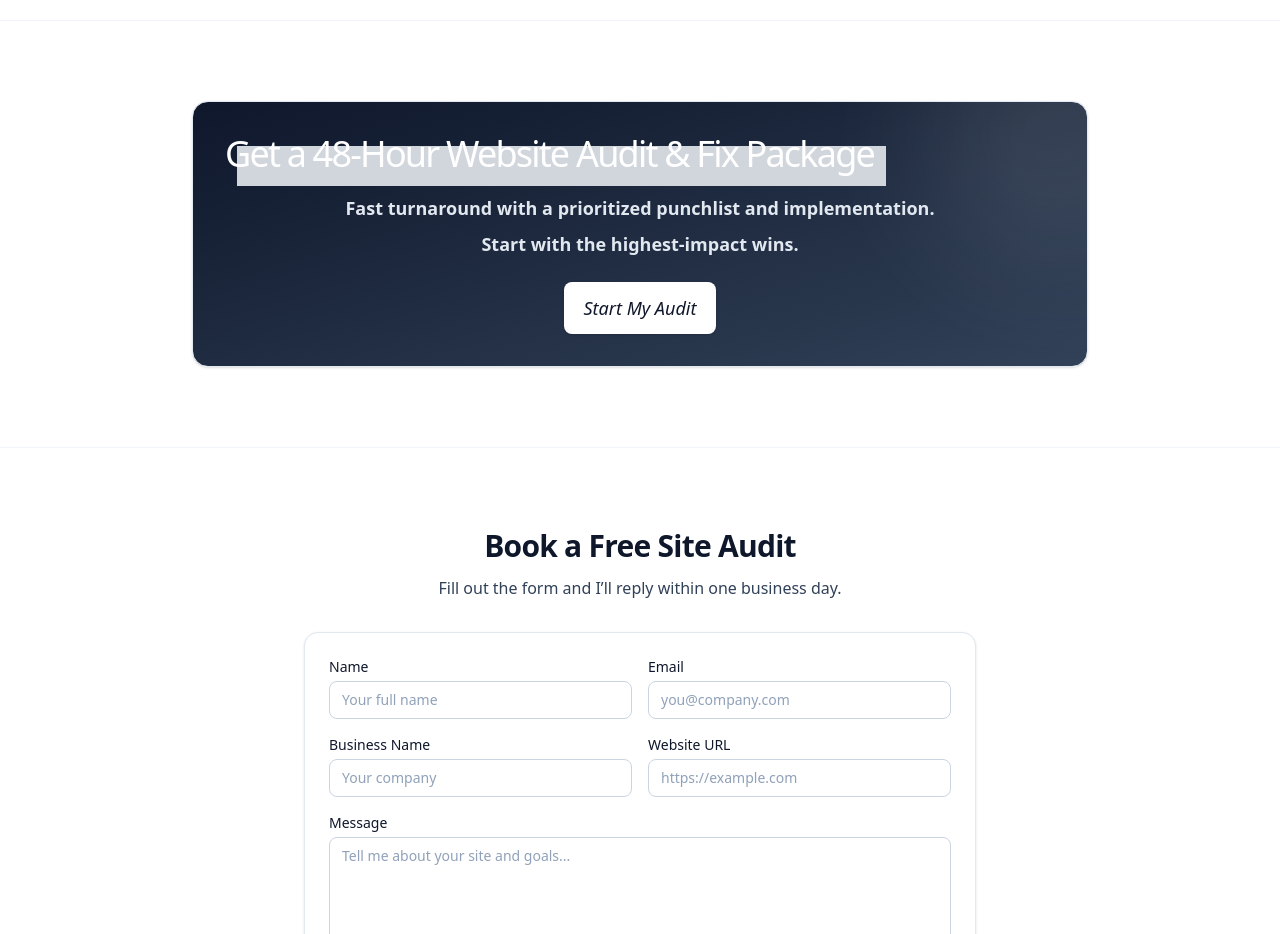
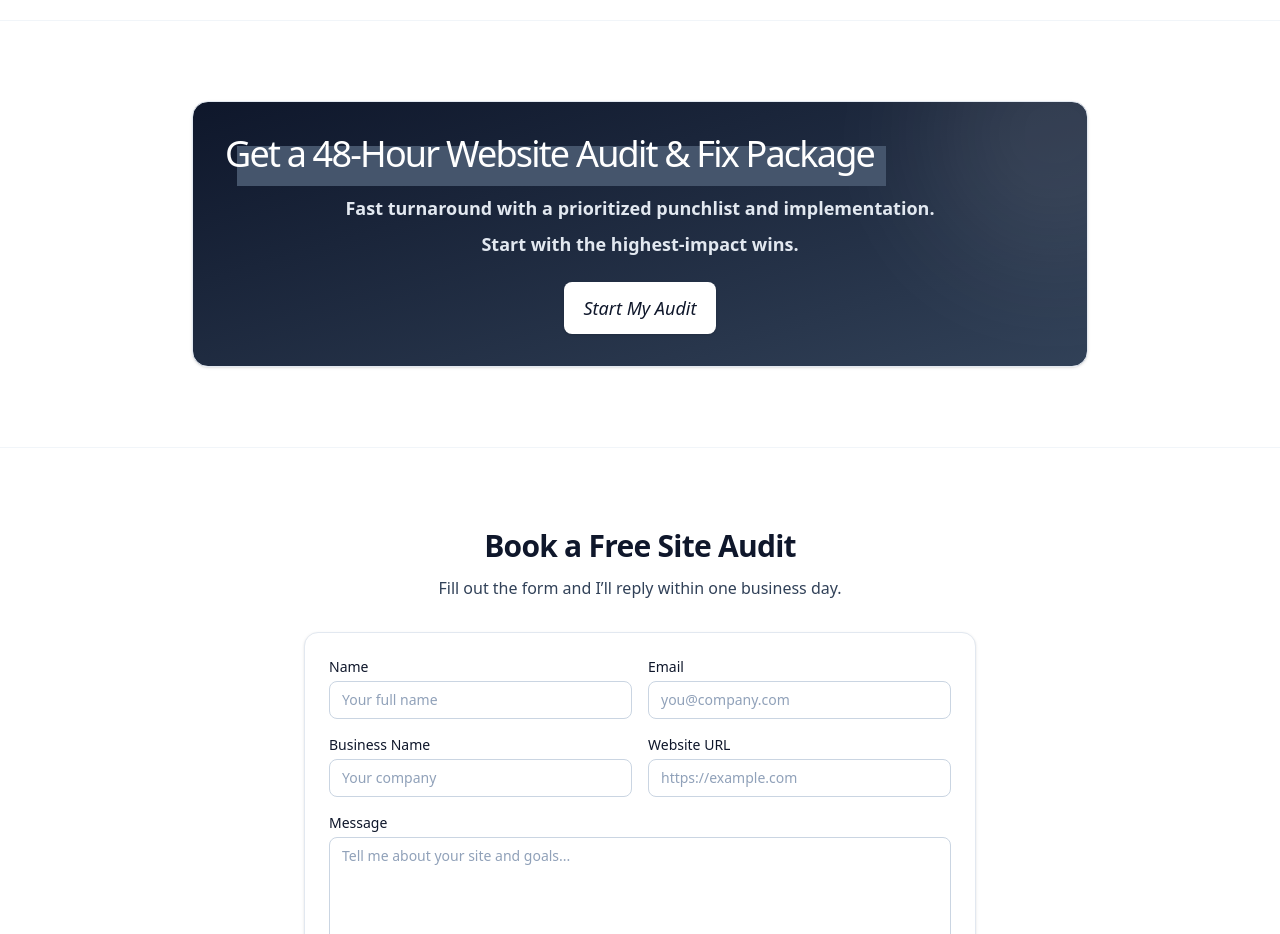
Before and after one commit to m4cbeth/warpofolio, a Next.js app: page / in a window 1280 px wide. Shown: the part 2220-3154 px from the top of the page. Built offline with nearby package versions, Linux system fonts and the light colour scheme.

Commit message:
missed whatever lol

```diff
--- a/src/components/CtaBanner.tsx
+++ b/src/components/CtaBanner.tsx
@@ -18,16 +18,17 @@ export function CtaBanner() {
               image/icon could go here
             </div>
             <div className="relative inline-block">
-            <div className="absolute w-full h-full bg-gray-300 translate-3 -z-10"></div>
-              <h3 className="text-4xl font-thing tracking-tighter">
+              {/* highlight block */}
+            <div className="absolute w-full h-full bg-slate-600 dark:bg-gray-300 translate-3 -z-10"></div>
+              <h3 className="text-4xl font-light tracking-tighter">
                 Get a 48-Hour Website Audit & Fix Package
               </h3>
             </div>
             <div className="flex flex-col items-center">
-              <p className="mt-5 font-bold text-lg max-w-2xl text-slate-200 dark:text-slate-800">
+              <p className="mt-5 font-semibold text-lg max-w-2xl text-slate-200 dark:text-slate-800">
                 Fast turnaround with a prioritized punchlist and implementation.
               </p>
-              <p className="mt-2 font-bold text-lg max-w-2xl text-slate-200 dark:text-slate-800 text-center">
+              <p className="mt-2 font-semibold text-lg max-w-2xl text-slate-200 dark:text-slate-800 text-center">
                 Start with the highest-impact wins.
               </p>
             </div>
```
